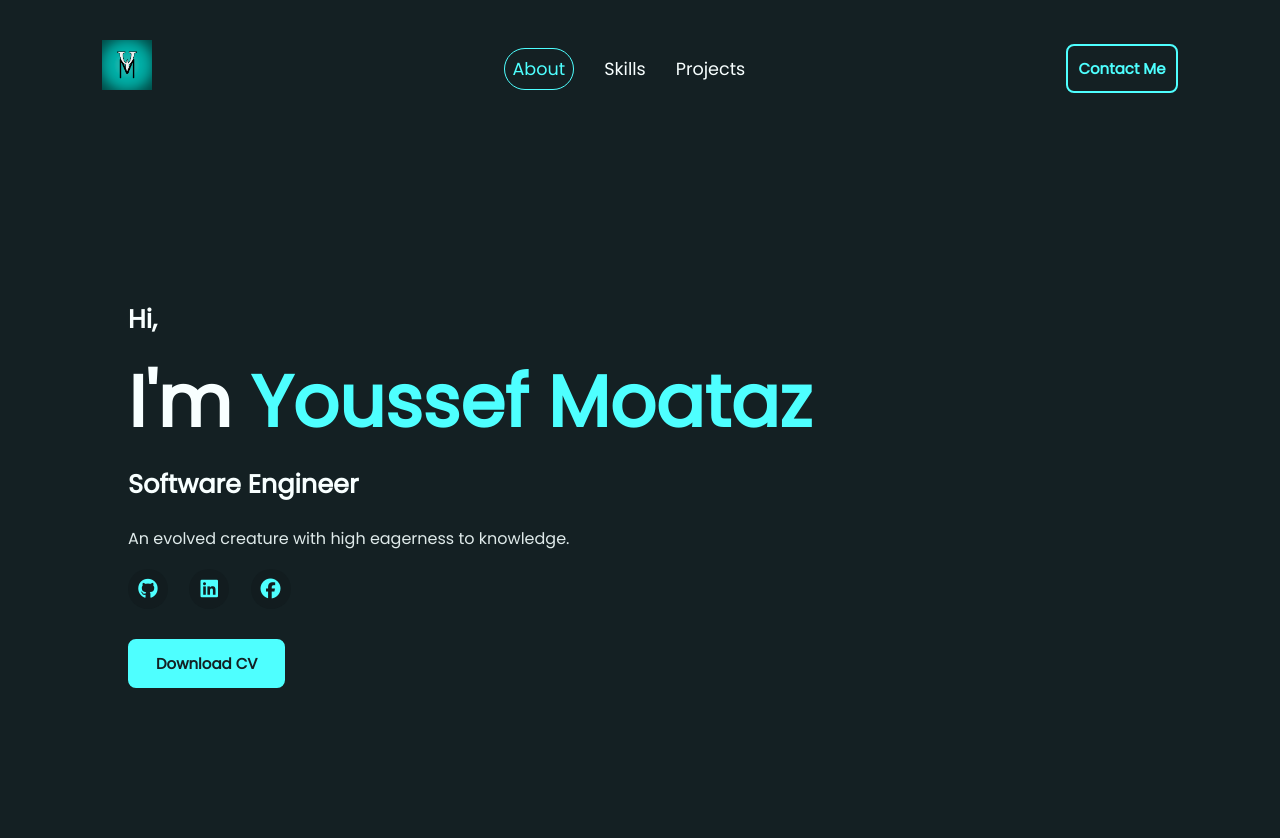
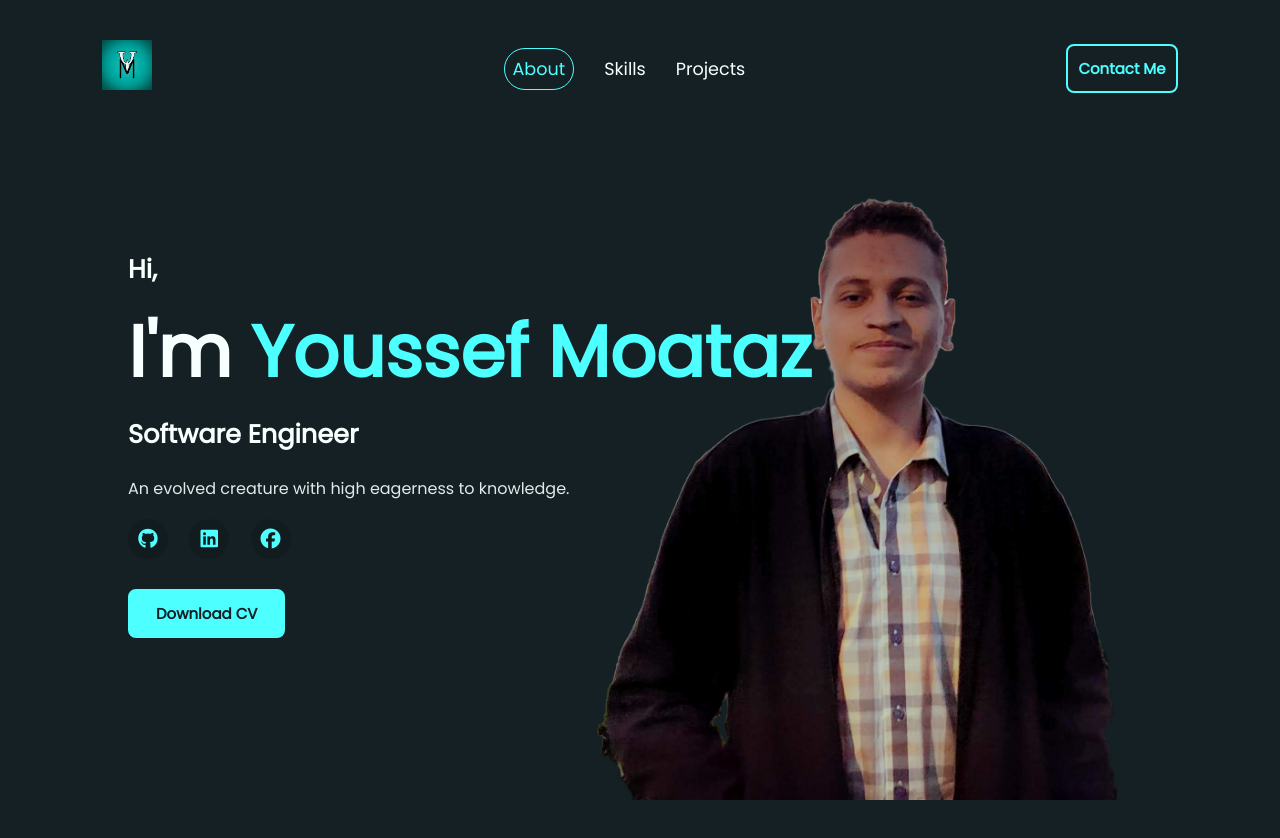
Before and after one commit to YoussefMoataz/CODSOFT, a plain HTML site: page web_tasks/Task 1/index.html in a window 1280 px wide. Shown: the top 838 px of the page. Drawn offline with Linux system fonts and the light colour scheme.

Commit message:
Added background.

```diff
--- a/web_tasks/Task 1/style/style.css
+++ b/web_tasks/Task 1/style/style.css
@@ -94,10 +94,15 @@ section {
 .about {
     height: 100vh;
     width: 100%;
-    /* background: url(../images/icon.png); */
-    background-size: cover;
-    background-repeat: no-repeat;
-    background-position: top right;
+}
+
+@media screen and (min-width: 1000px) {
+    .about {
+        background: url(../images/youssef.png);
+        background-size: contain;
+        background-repeat: no-repeat;
+        background-position: right;
+    }
 }
 
 span {
@@ -105,7 +110,7 @@ span {
 }
 
 .main-content-about {
-    padding-top: 300px;
+    padding-top: 250px;
 }
 
 .main-content-about h4 {
@@ -119,7 +124,7 @@ span {
     line-height: 1.2;
 }
 
-.my-title{
+.my-title {
     margin-bottom: 20px;
 }
 
```
Also changed, not shown: web_tasks/Task 1/images/youssef.png (added).
